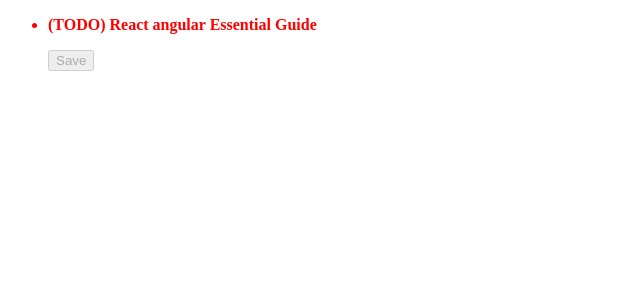
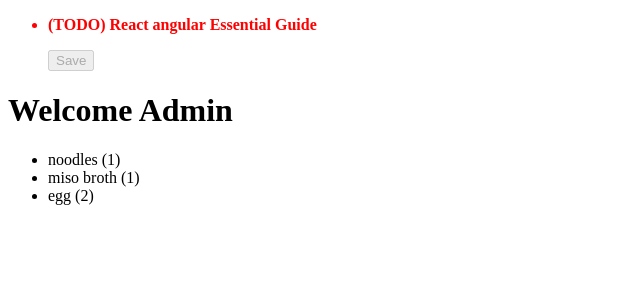
Before and after one commit to WilsonCarv/web-dev, an Angular app in the folder angular-app/: page / in a window 1280 px wide. Shown: the top 300 px of the page, without its empty margins (0-640 px from the left). Built offline with nearby package versions, Linux system fonts and the light colour scheme.

Commit message:
rendering loops

```diff
--- a/angular-app/src/app/app.component.html
+++ b/angular-app/src/app/app.component.html
@@ -1 +1,3 @@
 <app-todo-list></app-todo-list>
+<app-conditional></app-conditional>
+<app-loops></app-loops>
--- a/angular-app/src/app/app.component.ts
+++ b/angular-app/src/app/app.component.ts
@@ -3,11 +3,12 @@ import { CommonModule } from '@angular/common';
 import { RouterOutlet } from '@angular/router';
 import { TodoListComponent } from './components/todo-list/todo-list.component';
 import { ConditionalComponent } from './components/conditional/conditional.component';
+import { LoopsComponent } from './components/loops/loops.component';
 
 @Component({
 	selector: 'app-root',
 	standalone: true,
-	imports: [CommonModule, RouterOutlet, TodoListComponent, ConditionalComponent],
+	imports: [CommonModule, RouterOutlet, TodoListComponent, ConditionalComponent, LoopsComponent],
 	templateUrl: './app.component.html',
 	styleUrls: ['./app.component.scss']
 })
--- /dev/null
+++ b/angular-app/src/app/components/loops/loops.component.ts
@@ -0,0 +1,22 @@
+import { Component } from '@angular/core';
+
+@Component({
+	selector: 'app-loops',
+	standalone: true,
+	imports: [],
+	template: `
+		<ul>
+			@for (item of ingredientList; track $index) {
+				<li>{{ item.name }} ({{ item.quantity }})</li>
+			}
+		</ul>
+	`,
+	styles: ``
+})
+export class LoopsComponent {
+	ingredientList = [
+		{ name: 'noodles', quantity: 1 },
+		{ name: 'miso broth', quantity: 1 },
+		{ name: 'egg', quantity: 2 }
+	];
+}
```
Also changed, not shown: 1 other file (tests, documents, lock files or other folders).
